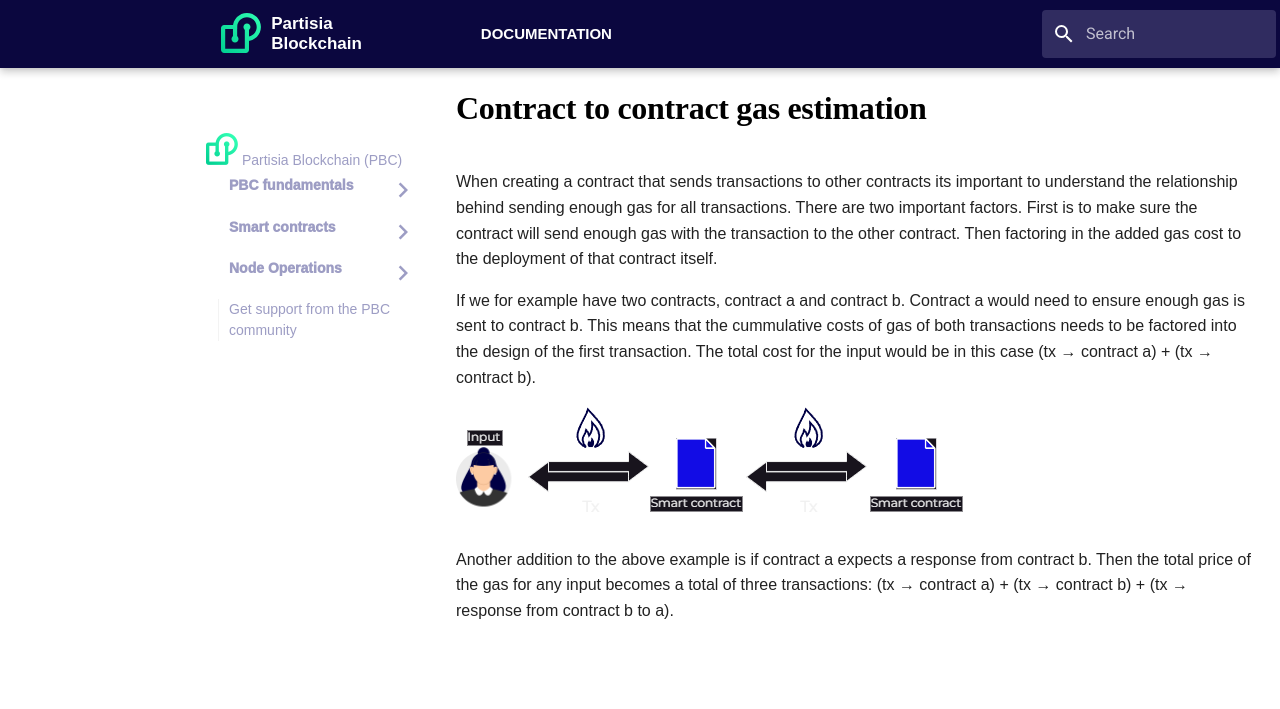
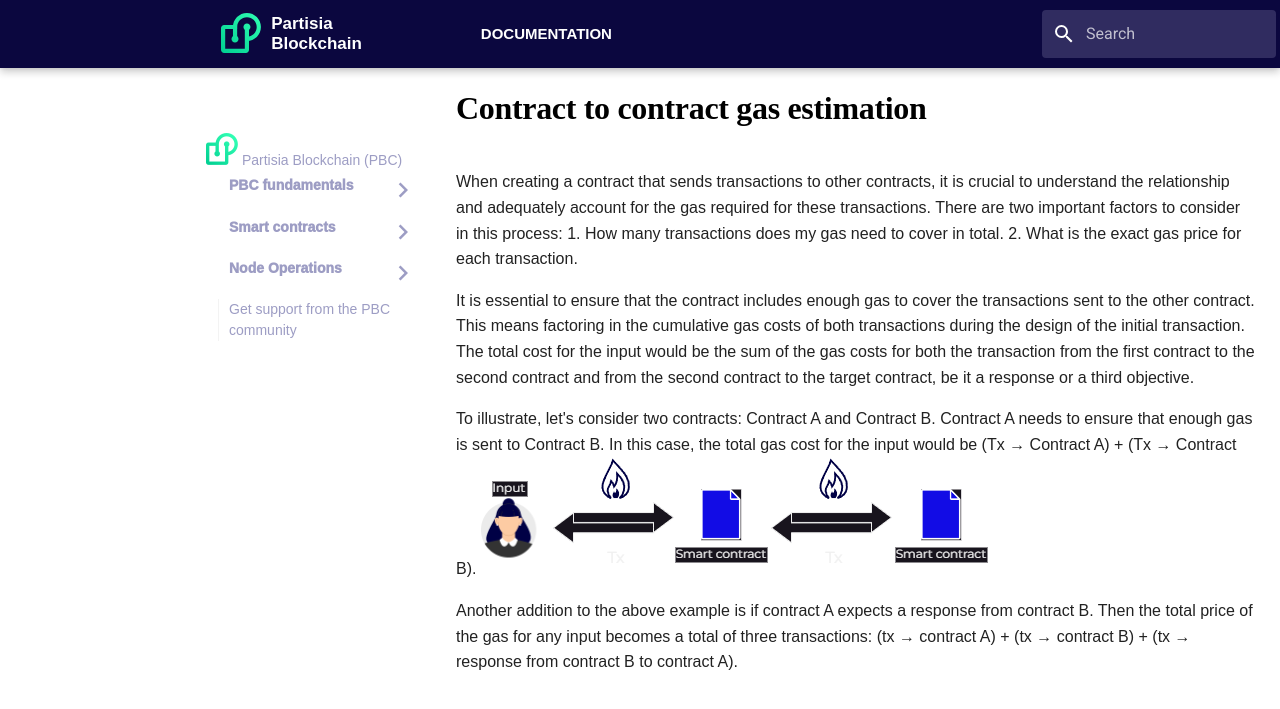
Before and after one commit to 0xSero/partisia-docs, an MkDocs documentation site: the page built from docs/pbc-fundamentals/gas/contract-to-contract-gas-estimation.md, in a window 1280 px wide and 900 px high. Shown: the top 709 px of the window. Built offline with MkDocs 1.6.1 and Material for MkDocs 9.7.7, drawn with Linux system fonts in a browser that asks for light colours; nearby versions of some CDN libraries; some web fonts are replaced; library files that are not in the unit come from our copies; a script that is not in the unit is left out.

Commit message:
Updating segments

```diff
--- a/docs/pbc-fundamentals/gas/contract-to-contract-gas-estimation.md
+++ b/docs/pbc-fundamentals/gas/contract-to-contract-gas-estimation.md
@@ -1,9 +1,10 @@
 # Contract to contract gas estimation
 
-When creating a contract that sends transactions to other contracts its important to understand the relationship behind sending enough gas for all transactions. There are two important factors. First is to make sure the contract will send enough gas with the transaction to the other contract. Then factoring in the added gas cost to the deployment of that contract itself.
+When creating a contract that sends transactions to other contracts, it is crucial to understand the relationship and adequately account for the gas required for these transactions. There are two important factors to consider in this process: 1. How many transactions does my gas need to cover in total. 2. What is the exact gas price for each transaction.
 
-If we for example have two contracts, contract a and contract b. Contract a would need to ensure enough gas is sent to contract b. This means that the cummulative costs of gas of both transactions needs to be factored into the design of the first transaction. The total cost for the input would be in this case (tx &rarr; contract a) + (tx &rarr; contract b).
+It is essential to ensure that the contract includes enough gas to cover the transactions sent to the other contract. This means factoring in the cumulative gas costs of both transactions during the design of the initial transaction. The total cost for the input would be the sum of the gas costs for both the transaction from the first contract to the second contract and from the second contract to the target contract, be it a response or a third objective.
 
+To illustrate, let's consider two contracts: Contract A and Contract B. Contract A needs to ensure that enough gas is sent to Contract B. In this case, the total gas cost for the input would be (Tx → Contract A) + (Tx → Contract B).
 <img alt="Deposit" src="TxContract-Contract-Gas.drawio.png"/>
 
-Another addition to the above example is if contract a expects a response from contract b. Then the total price of the gas for any input becomes a total of three transactions: (tx &rarr; contract a) + (tx &rarr; contract b) + (tx &rarr; response from contract b to a).
+Another addition to the above example is if contract A expects a response from contract B. Then the total price of the gas for any input becomes a total of three transactions: (tx &rarr; contract A) + (tx &rarr; contract B) + (tx &rarr; response from contract B to contract A).
```
Also changed, not shown: docs/pbc-fundamentals/gas/gas.md (+1 -1 lines).
